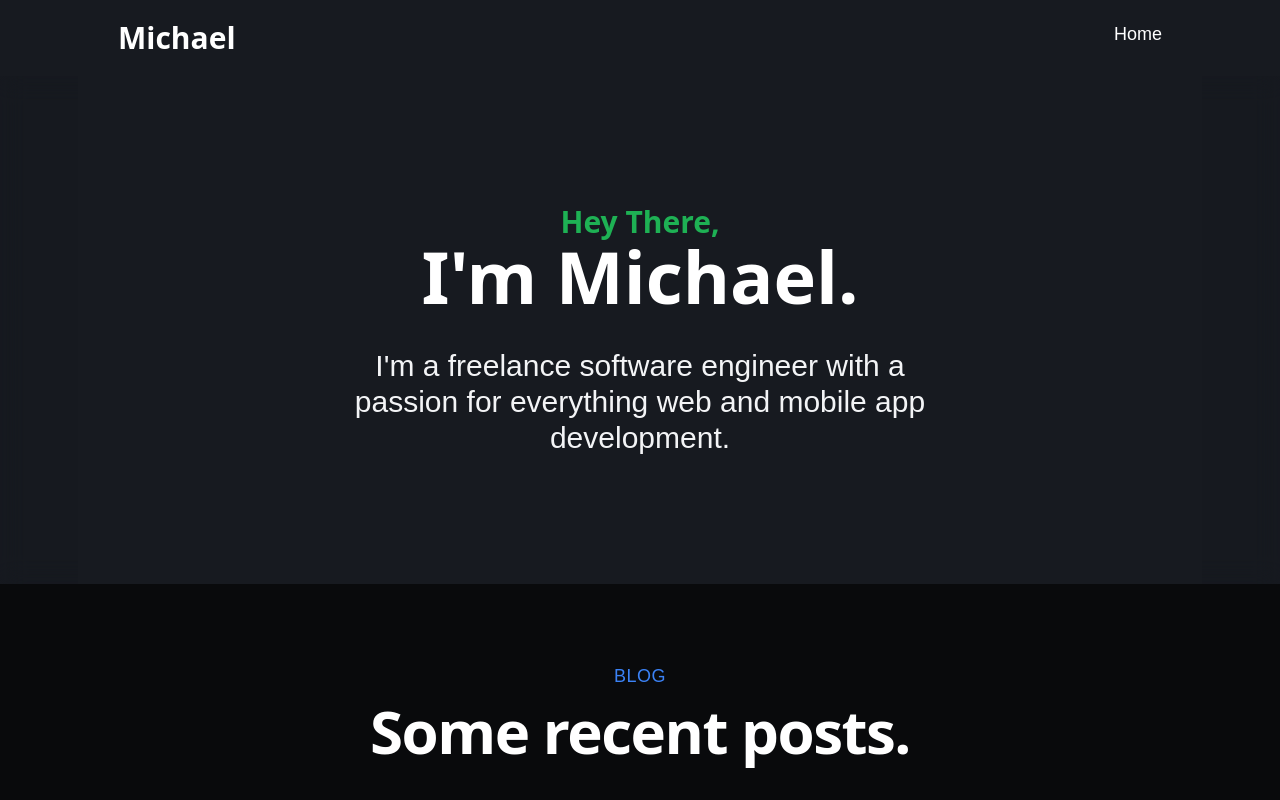
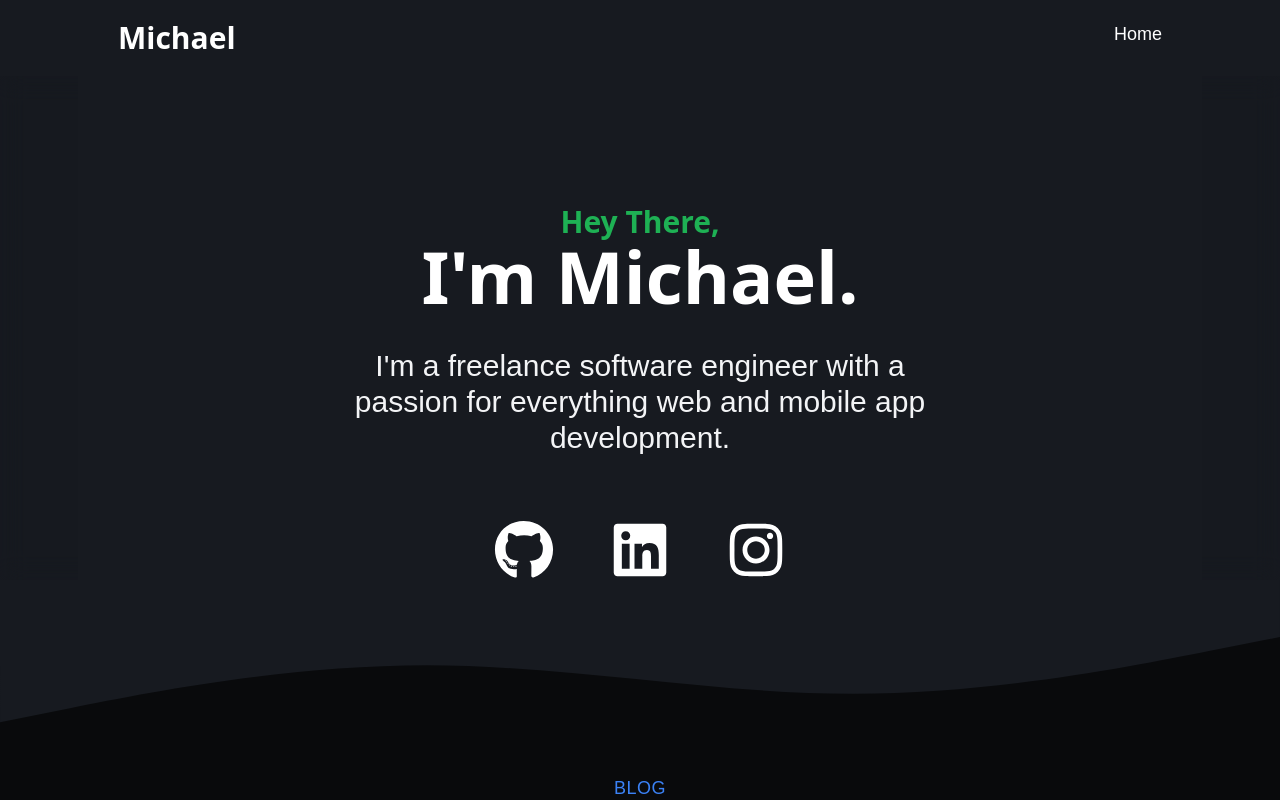
Before and after one commit to michaelrausch/personal-website, a Next.js app: page / in a window 1280 px wide. Shown: the top 800 px of the page. Built offline with nearby package versions, Linux system fonts and the light colour scheme; no server answers; a web font is replaced by a local one; what @tailwindcss/typography would draw is missing.

Commit message:
Added social media icons & design improvements
- Added github, linkedin and instagram links
- Added 'wave' to jumbotron
- Changed spotify heading to 'coding playlist'

```diff
--- a/layouts/HomePageLayout.tsx
+++ b/layouts/HomePageLayout.tsx
@@ -4,6 +4,7 @@ import React from "react";
 import { useScrollPercentage } from "react-scroll-percentage";
 import HomepageHeaderWidget from "../components/homepagewidgets/HomepageHeaderWidget";
 import Navbar from "../components/Navbar";
+import { FaBeer, FaGithub, FaInstagram, FaLinkedin } from 'react-icons/fa';
 
 const Layout: React.FC = ({ children }) => {
     const variants = {
@@ -16,17 +17,31 @@ const Layout: React.FC = ({ children }) => {
         <div className="bg-gray-900 pb-96">
             <Navbar/>
 
-            <div className="mb-20 bg-gray-800">
+            <div className="bg-gray-800">
                 <div className="backdrop-filter backdrop-blur-md bg-opacity-70 bg-gray-800 dark:bg-opacity-5">
-                    <div className="py-32  container mx-auto px-10 md:px-42 xl:px-80 bg-gray-800">
+                    <div className="py-32 pb-0 container mx-auto px-10 md:px-42 xl:px-80 bg-gray-800">
                         <HomepageHeaderWidget
                             name="Michael"
                             bio="I'm a freelance software engineer with a passion for everything web and mobile app development. " />
+
+                        <div className="flex flex-row text-white hover:text-gray-200 gap-14 w-full justify-center mt-16">
+                            <a href="https://github.com/michaelrausch" className="text-6xl" target="_blank" rel="noreferrer">
+                                <FaGithub/>
+                            </a>
+                            <a href="https://www.linkedin.com/in/michael-rausch-13445b8a/" className="text-6xl" rel="noreferrer">
+                                <FaLinkedin/>
+                            </a>
+                            <a href="https://www.instagram.com/michaelnz_/" className="text-6xl" rel="noreferrer">
+                                <FaInstagram/>
+                            </a>
+                        </div>
                     </div>
+
                 </div>
 
             </div>
 
+            <svg xmlns="http://www.w3.org/2000/svg" viewBox="0 0 1440 220"><path fill="#171A20" fillOpacity="1" d="M0,160L80,144C160,128,320,96,480,96C640,96,800,128,960,128C1120,128,1280,96,1360,80L1440,64L1440,0L1360,0C1280,0,1120,0,960,0C800,0,640,0,480,0C320,0,160,0,80,0L0,0Z"></path></svg>
 
             <motion.main
                 variants={variants} // Pass the variant object into Framer Motion
--- a/package.json
+++ b/package.json
@@ -20,6 +20,7 @@
     "next-seo": "^4.26.0",
     "react": "17.0.2",
     "react-dom": "17.0.2",
+    "react-icons": "^4.3.1",
     "react-multi-carousel": "^2.6.5",
     "react-scroll-percentage": "^4.2.0",
     "remark": "^13.0.0",
--- a/pages/index.tsx
+++ b/pages/index.tsx
@@ -127,7 +127,7 @@ const Home: React.FC<Props> = ({ posts, repos, resources }) => {
 
       <div className="pt-20">
         <h2 className="sm:text-lg sm:leading-snug  font-futura-pt-bold tracking-wide uppercase text-red-500 mb-3 ">Tunes</h2>
-        <p className="homepage-subheading mb-10">Music While Coding?</p>
+        <p className="homepage-subheading mb-10">Coding Playlist</p>
 
         <SpotifyWidget playlistId="6PIsKjJ5VzOuUbgwFptMO7" />
       </div>
```
Also changed, not shown: 1 other file (tests, documents, lock files or other folders).
